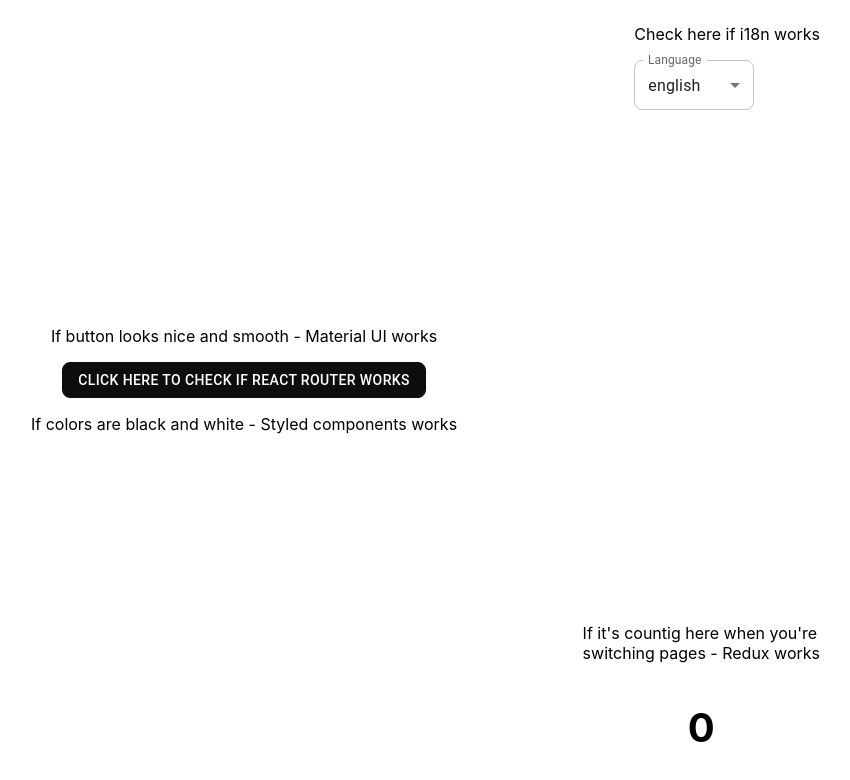
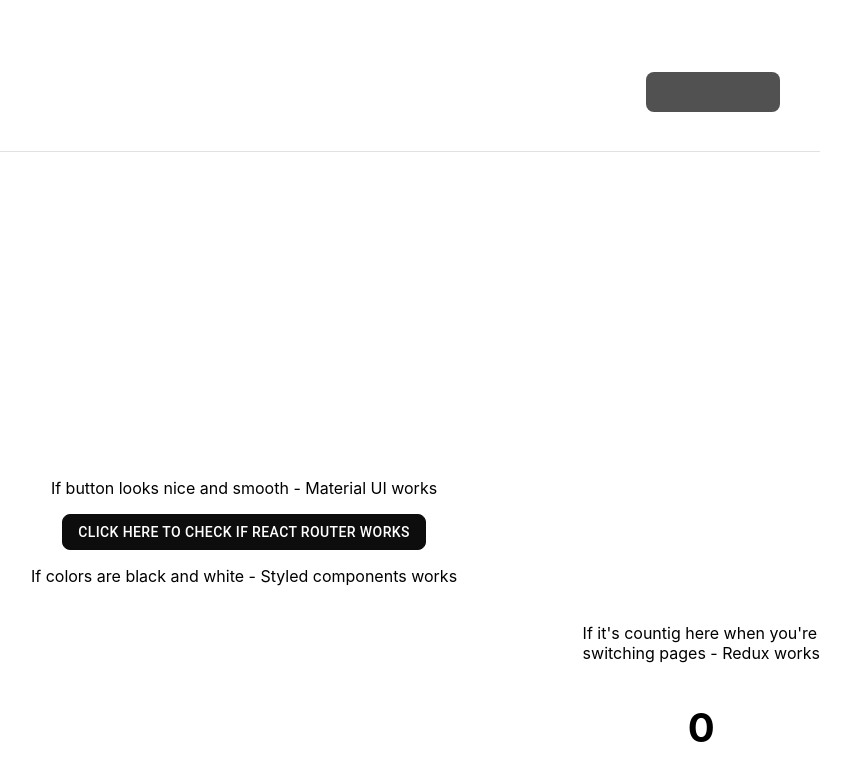
Before and after one commit to intive/patronage22-bialystok-js-simple-jira, a React (Create React App) app: page / in a window 1280 px wide. Shown: the top 780 px of the page, without its empty margins (396-1246 px from the left). Built offline with nearby package versions, Linux system fonts and the light colour scheme.

Commit message:
Adding PageHeader and PageHeader.style

```diff
--- a/package.json
+++ b/package.json
@@ -8,6 +8,7 @@
     "@mui/material": "^5.2.8",
     "@mui/styled-engine": "npm:@mui/styled-engine-sc@latest",
     "@mui/styled-engine-sc": "^5.1.0",
+    "@mui/styles": "^5.3.0",
     "@reduxjs/toolkit": "^1.7.1",
     "@testing-library/react": "^9.5.0",
     "@testing-library/user-event": "^7.2.1",
--- a/src/App.tsx
+++ b/src/App.tsx
@@ -4,15 +4,15 @@ import { Routes, Route } from "react-router-dom";
 import { Home } from "./views/Home/Home";
 import { SecondPage } from "./views/SecondPage/SecondPage";
 import { Counter } from "./components/Counter/Counter";
-import { Select } from "./components/Select/Select";
+import PageHeader from "./components/PageHeader/PageHeader";
 
 const App = () => (
   <>
     <ThemeProvider theme={theme}>
-      <Select />
+      <PageHeader />
       <Routes>
         <Route index element={<Home />} />
-        <Route path="second" element={<SecondPage />} />
+        <Route path='second' element={<SecondPage />} />
       </Routes>
       <Counter />
     </ThemeProvider>
--- /dev/null
+++ b/src/components/PageHeader/PageHeader.style.tsx
@@ -0,0 +1,30 @@
+import { styled } from "@mui/material/styles";
+import Grid from "@mui/material/Grid";
+import Container from "@mui/material/Container";
+import Button from "@mui/material/Button";
+import Typography from "@mui/material/Typography";
+
+export const Title = styled(Typography)(({ theme }) => ({
+  margin: theme.spacing(9, 0, 0, 5),
+  fontSize: "24px",
+  lineHeight: "40px",
+}));
+
+export const StyledButton = styled(Button)(({ theme }) => ({
+  margin: theme.spacing(9, 5, 0, 0),
+  width: "134px",
+  height: "40px",
+  padding: "8px",
+  backgroundColor: theme.palette.grey[700],
+  borderRadius: 8,
+  textTransform: "capitalize",
+}));
+
+export const StyledGrid = styled(Grid)(({ theme }) => ({
+  background: theme.palette.primary.main,
+  borderBottom: "1px solid #E1E1E1",
+}));
+
+export const StyledContainer = styled(Container)({
+  maxWidth: "1440px",
+});
--- /dev/null
+++ b/src/components/PageHeader/PageHeader.tsx
@@ -0,0 +1,36 @@
+import { MouseEventHandler } from "react";
+import Box from "@mui/material/Box";
+import Grid from "@mui/material/Grid";
+import {
+  StyledButton,
+  StyledContainer,
+  StyledGrid,
+  Title,
+} from "./PageHeader.style";
+
+interface SectionProps {
+  pageTitle?: string;
+  buttonText?: string;
+  buttonHandler?: MouseEventHandler;
+}
+
+export default function PageHeader({
+  pageTitle,
+  buttonText,
+  buttonHandler = () => {},
+}: SectionProps) {
+  return (
+    <Box>
+      <StyledContainer>
+        <StyledGrid container justifyContent='space-between' height='152px'>
+          <Grid item>
+            <Title>{pageTitle}</Title>
+          </Grid>
+          <Grid item>
+            <StyledButton onClick={buttonHandler}>{buttonText}</StyledButton>
+          </Grid>
+        </StyledGrid>
+      </StyledContainer>
+    </Box>
+  );
+}
```
Also changed, not shown: 1 other file (tests, documents, lock files or other folders).
